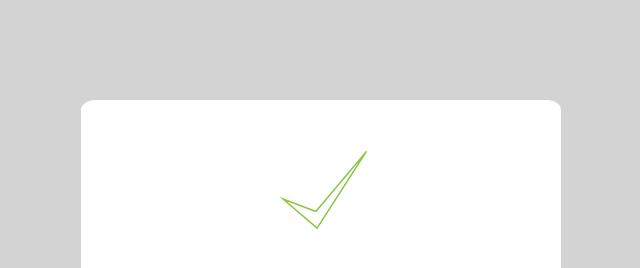
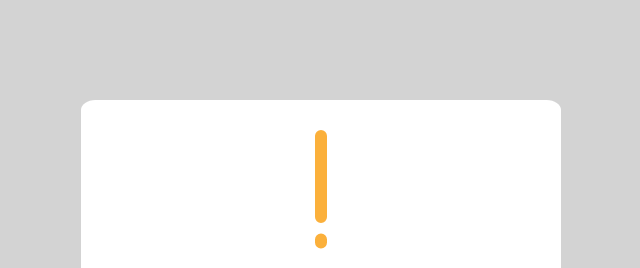
Before and after one commit to ehel/prettyalert, a plain HTML site: page index.html in a window 1280 px wide. Shown: the top 268 px of the page, without its empty margins (319-959 px from the left). Drawn offline with Linux system fonts and the light colour scheme.

Commit message:
Refactoring

```diff
--- a/index.html
+++ b/index.html
@@ -6,7 +6,7 @@
 	<script src="prettyalert.js"></script>
 </head>
 <body>
-	<script>prettytalert('Hi there', 'And this is message','succes');
+	<script>prettytalert('Hi there', 'And this is message','attention');
 	</script>
 </body>
 </html>
```
Also changed, not shown: prettyalert.js (+0 -5 lines).
